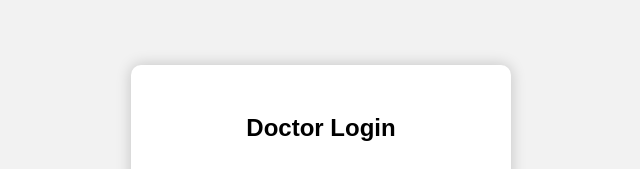
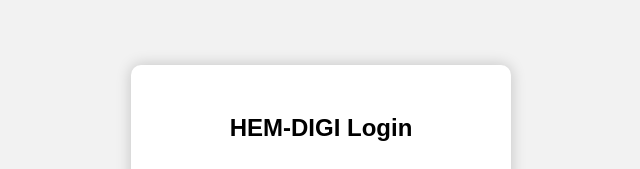
Before and after one commit to hussainrafeek1/HemDigi, a plain HTML site: page index.html in a window 1280 px wide. Shown: the part 195-364 px from the top of the page, without its empty margins (319-959 px from the left). Drawn offline with Linux system fonts and the light colour scheme.

Commit message:
Update index.html

```diff
--- a/index.html
+++ b/index.html
@@ -1,7 +1,7 @@
 <!DOCTYPE html>
 <html>
 <head>
-  <title>Doctor Login</title>
+  <title>HEM-DIGI Login</title>
   <style>
     body {
       font-family: Arial, sans-serif;
@@ -52,7 +52,7 @@
 
   <div class="login-box">
 <div id="alertBox" style="display: none; padding: 12px; margin: 10px 0; border-radius: 5px;"></div>
-    <h2>Doctor Login</h2>
+    <h2>HEM-DIGI Login</h2>
     <input type="text" id="username" placeholder="Username" required />
     <input type="password" id="password" placeholder="Password" required />
     <button onclick="login()">Login</button>
```
